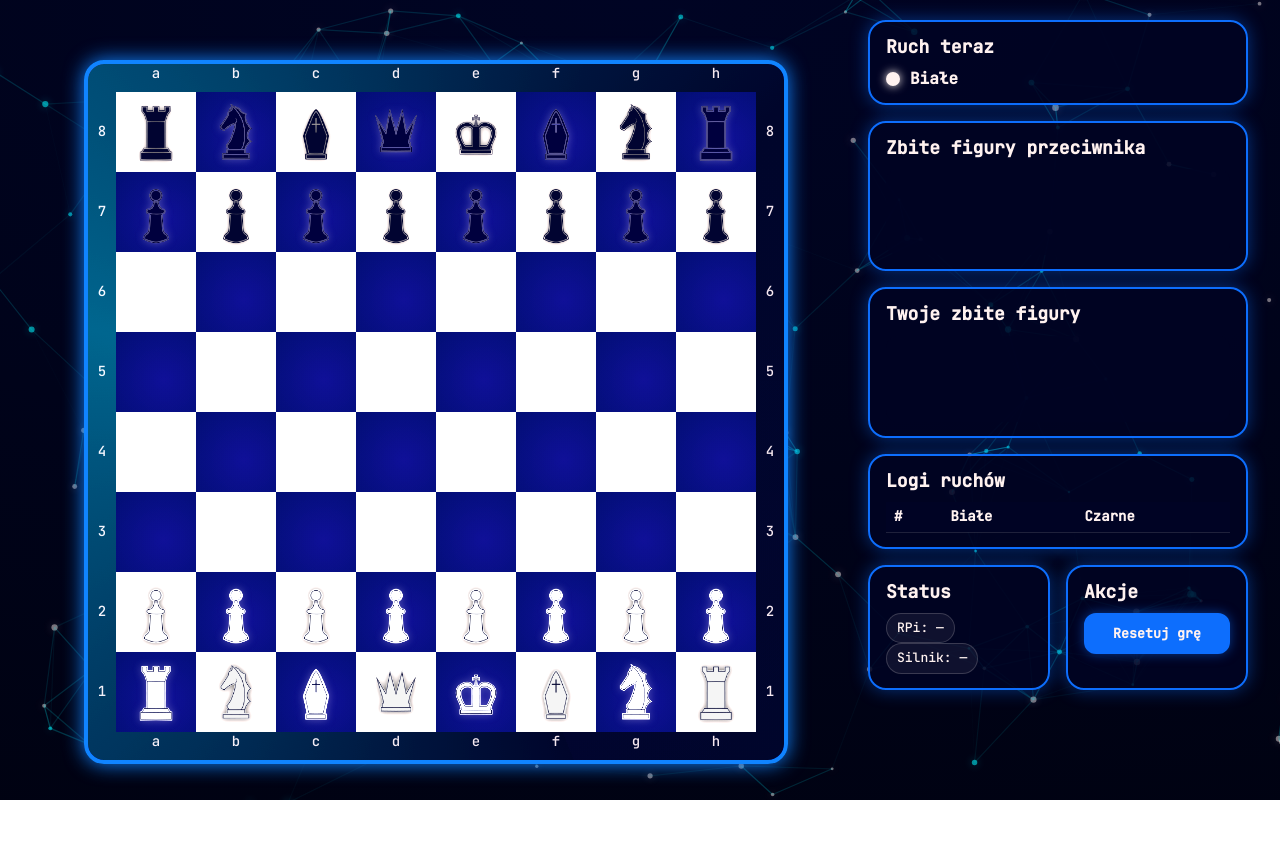
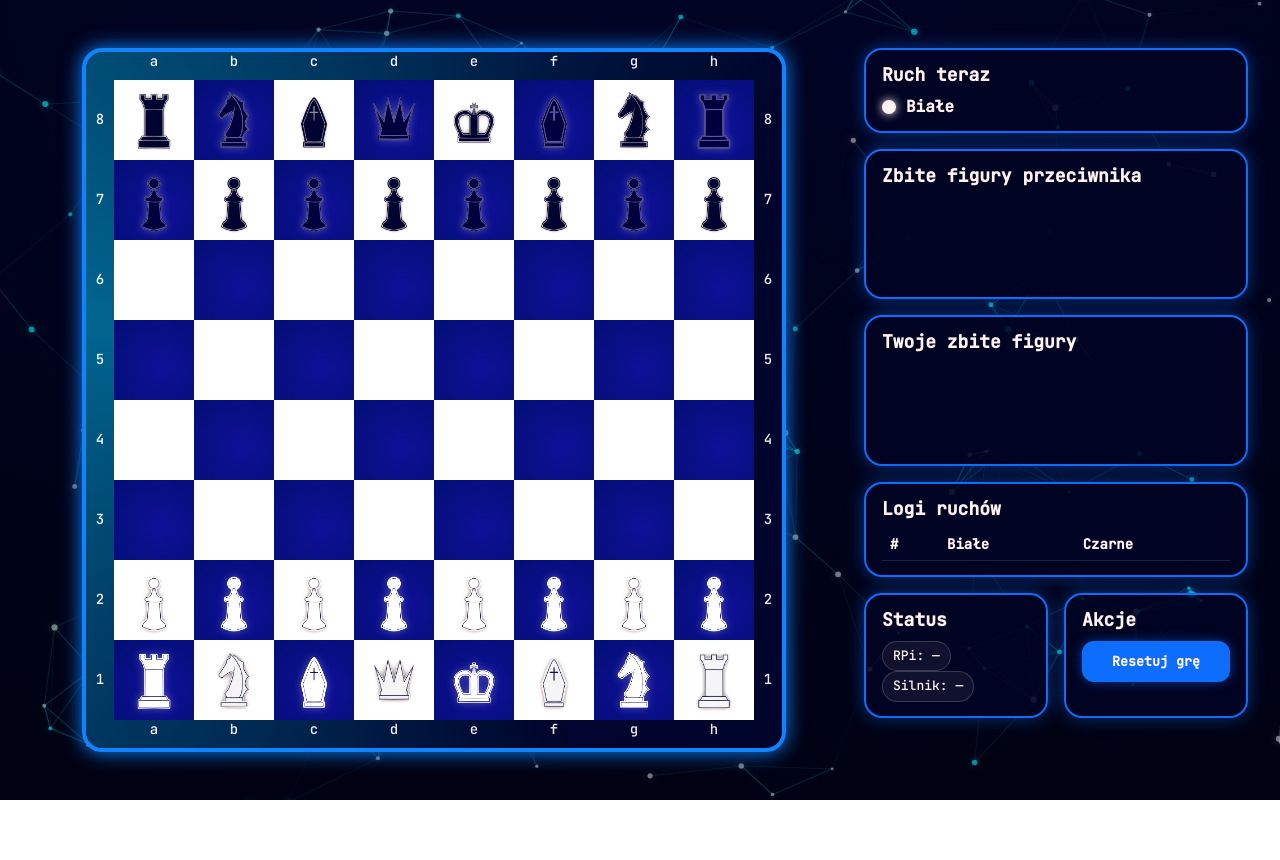
Before and after one commit to KN-Algo/Szachy-webapp, a PHP site: page / in a window 1280 px wide. Before the commit the page ends 800 px from the top, so only its background shows below. Run offline with PHP 8.4, Linux system fonts and the light colour scheme; lists and menus that the app fills with data are empty.

Commit message:
Update style.css
Naprawiono responsywność i układ paneli

```diff
--- a/style.css
+++ b/style.css
@@ -218,3 +218,181 @@
 #captured-player::before,  #captured-player::after{
   content: none !important;
 }
+
+/* =========================
+   LAYOUT & RESPONSYWNOŚĆ – NADPISANIA
+   ========================= */
+
+/* parametry layoutu */
+:root{
+  --panel-w: 380px; /* szerokość prawego panelu na desktopie */
+  --gutter: 28px;   /* odstęp między kolumnami (jak w .layout) */
+}
+
+/* używaj var() zamiast stałej w siatce */
+.layout{
+  grid-template-columns: 1fr var(--panel-w);
+  gap: var(--gutter);
+}
+
+/* plansza ma dokładnie tyle szerokości, ile zostaje obok panelu
+   (ograniczamy też wysokością okna) */
+#board-col{
+  /* działa niezależnie od definicji --board-size w chessboard.css,
+     bo zmienna kaskaduje i ta z #board-col ma pierwszeństwo */
+  --board-size: clamp(
+    360px,
+    min(calc(95vw - var(--panel-w) - var(--gutter)), 82vh),
+    1000px
+  );
+}
+
+/* wyrównaj górę: zdejmij wewnętrzny padding wrappera planszy na desktopie */
+#board-col .chessboard-wrapper,
+#board-col .chessboard-wrapper-row{
+  padding-top: 0 !important;
+  margin-top: 0 !important;
+}
+
+/* panel i plansza zawsze kotwiczą się do górnej krawędzi siatki */
+#panel-col, #board-col{ align-self: start; }
+
+/* niech karta „Logi ruchów” itd. ładnie zawija się w jednej kolumnie
+   już na średnich szerokościach */
+@media (max-width: 1200px){
+  :root{ --panel-w: 340px; }
+}
+
+/* na węższych desktopach jeszcze ciaśniej */
+@media (max-width: 1100px){
+  :root{ --panel-w: 320px; }
+}
+
+/* WIDOK MOBILE/TABLET – jedna kolumna (masz to już w pliku),
+   ale podmieniamy rozmiar planszy na „ekranowy” */
+@media (max-width: 992px){
+  /* .layout już przełącza się na 1 kolumnę w Twoim CSS */
+  #board-col{
+    --board-size: min(92vw, 80vh);
+  }
+  /* odrobina oddechu między sekcjami */
+  .panel-card{ margin-bottom: 14px; }
+}
+
+/* === LAYOUT: 2 kolumny na desktopie, równa góra === */
+:root{
+  --gutter: 28px;
+  --panel-w: clamp(320px, 28vw, 420px); /* panel zwęża się na mniejszych, rośnie na większych */
+}
+
+.layout{
+  grid-template-columns: minmax(0, 1fr) var(--panel-w);
+  gap: var(--gutter);
+  align-items: start; /* kotwiczymy obie kolumny do góry */
+}
+
+/* kolumny zawsze przyklejone do górnej krawędzi grida */
+#board-col, #panel-col{ align-self: start; }
+
+
+/* uczymy #board-col bycia kontenerem rozmiaru */
+#board-col{
+  container-type: inline-size;
+  /* domyślna wielkość planszy = ~95% szerokości tej kolumny, ale nie wyższa niż 82% wysokości okna */
+  --board-size: min(95cqw, 82vh);
+}
+
+/* zdejmij zbędną poduszkę nad planszą, żeby wyrównać górę z panelem */
+#board-col .chessboard-wrapper-row{ padding-top: 0; }
+#board-col .chessboard-wrapper{ padding-top: 10px; }
+
+/* plansza nadpisze to, co ma w chessboard.css: :root{ --board-size: ... }  */
+/* ponieważ zmienna ustawiona na #board-col „wygrywa” kaskadą dla jego potomków */
+
+
+@media (max-width: 1200px){
+  :root{ --panel-w: clamp(300px, 32vw, 380px); }
+}
+
+@media (max-width: 992px){
+  /* Jedna kolumna: masz to już w style.css – zostaje */
+  /* Plansza = szerokość kolumny (czyli ekranu) */
+  #board-col{ --board-size: min(96cqw, 84vh); }
+  /* panel bez sticky na mobile */
+  #panel-col{ position: static; }
+}
+
+/* Przyjemne „przyklejenie” prawego panelu na desktopie – opcjonalnie, ale pomaga w UX */
+@media (min-width: 993px){
+  #panel-col{ position: sticky; top: 16px; }
+}
+
+
+/* =========================
+   LAYOUT – centrowanie i elastyczność
+   ========================= */
+
+/* Cały grid wyśrodkuj pionowo na desktopie */
+@media (min-width: 992px){
+  .layout{
+    min-height: 100vh;        /* mamy miejsce do centrowania */
+    margin: 0 auto;           /* środek w poziomie */
+    padding: 20px 0 40px;     /* oddech zamiast margin-top/bottom */
+    align-content: center;    /* <<< klucz: kolumny na środku wysokości */
+  }
+}
+
+/* Uelastycznij szerokość prawego panelu i trzymaj 2 kolumny */
+:root{
+  --panel-w: clamp(320px, 30vw, 420px);
+  --gutter: 28px;
+}
+.layout{
+  grid-template-columns: minmax(0,1fr) var(--panel-w);
+  gap: var(--gutter);
+  align-items: start; /* kolumny kotwiczą się do góry swojej komórki */
+}
+
+/* =========================
+   SZACHOWNICA – rozmiar per-kolumna (zero wychodzenia poza panel)
+   ========================= */
+
+/* Ile pikseli zajmują legendy A–H i 1–8 (po 28px z każdej strony) */
+#board-col{ --labels: 56px; }
+
+/* Szachownica skaluje się do szerokości swojej kolumny,
+   uwzględniając dodatkowe 56px na legendy.
+   Dodatkowo ograniczamy wysokością okna, żeby nie „przebijała” w pionie. */
+#board-col{
+  /* ważne: ta zmienna nadpisuje tę z chessboard.css */
+  --board-size: clamp(
+    320px,                                  /* sensowne minimum na desktop */
+    min(calc(100% - var(--labels)), 84vh),  /* kolumna – 56px legend oraz wysokość okna */
+    1100px                                  /* górne ograniczenie, opcjonalnie */
+  );
+}
+
+/* Delikatne korekty odstępów wrappera, żeby górne krawędzie były równo */
+#board-col .chessboard-wrapper-row{ padding-top: 0; }
+#board-col .chessboard-wrapper{ padding-top: 10px; }
+
+/* =========================
+   MOBILE / TABLET – jedna kolumna,
+   panel POD szachownicą
+   ========================= */
+@media (max-width: 992px){
+  .layout{ grid-template-columns: 1fr; }
+  #panel-col{ order: 2; }  /* panel pod planszą */
+  #board-col{ order: 1; }
+
+  /* plansza używa pełnej szerokości kolumny – nadal odejmujemy legendy */
+  #board-col{
+    --board-size: clamp(
+      260px,
+      min(calc(100% - var(--labels)), 88vh),
+      900px
+    );
+  }
+
+  .panel-row{ grid-template-columns: 1fr; }
+}
```
